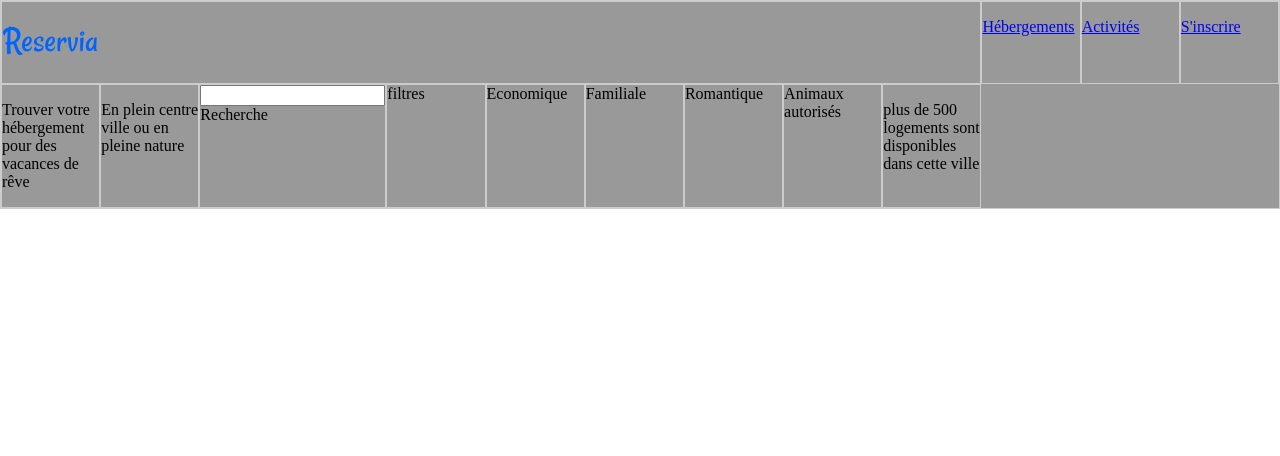
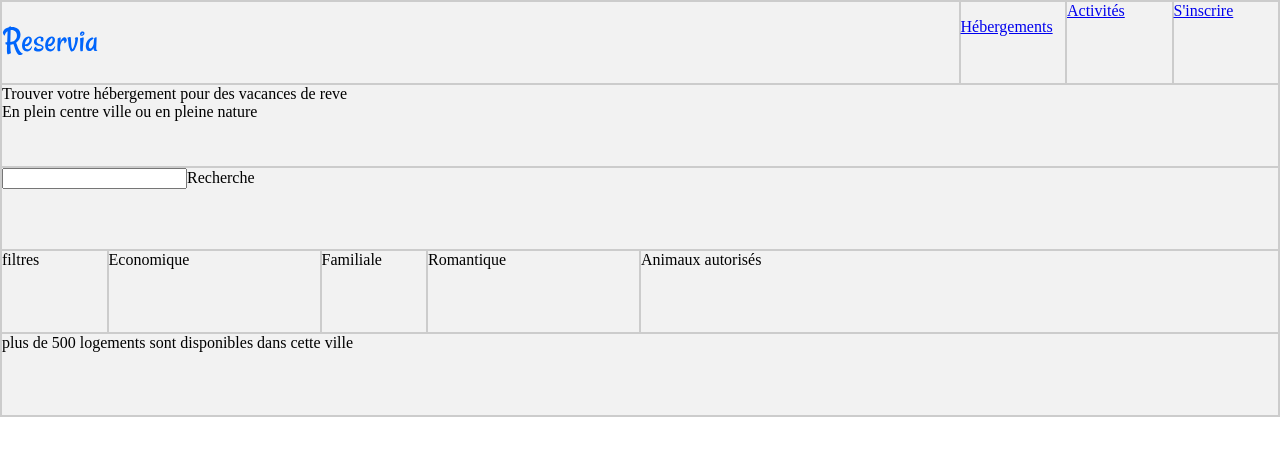
Before and after one commit to Andriatsimaniry/Andriatsimaniry_2_20032021, a plain HTML site: page index.html in a window 1280 px wide. Drawn offline with Linux system fonts and the light colour scheme.

Commit message:
Modification css grid

```diff
--- a/index.html
+++ b/index.html
@@ -15,17 +15,17 @@
 			<div class="tete">
 				<div class="logo"><p><img src="Reservia.svg"/></p></div>
 		 		<div class="hebergement"><p><a href="hébergements">Hébergements</a></p></div>
-				<div class="activite"><p><a href="activités">Activités</a></p></div>
-				<div class="inscrire"><p><a href="S'inscrire">S'inscrire</a> </p></div>
-		 		<div class="text"><p>Trouver votre hébergement pour des vacances de rêve</p></div>
-				<div class="subtext"><p>En plein centre ville ou en pleine nature</p></div>
-				<div class="recherche"><input type="ville" name="Recherche">Recherche</p></div>
+				<div class="activite"><a href="activités">Activités</a></div>
+				<div class="inscrire"><a href="S'inscrire">S'inscrire</a></div>
+		 		<div class="text">Trouver votre hébergement pour des vacances de reve<br/>
+				                	En plein centre ville ou en pleine nature</div>
+				<div class="recherche"><input type="ville" name="Recherche">Recherche</div>
 				<div class="filtres">filtres</div>
 				<div class="economique">Economique</div>
 	 			<div class="familiale">Familiale</div>
 	 			<div class="romantique">Romantique</div>
 	 			<div class="animaux">Animaux autorisés</div>
-				<div class="ville"><p>plus de 500 logements sont disponibles dans cette ville</p></div>
+				<div class="ville">plus de 500 logements sont disponibles dans cette ville</div>
 
 			</div>
 
--- a/styles.css
+++ b/styles.css
@@ -2,29 +2,53 @@ body{
 	margin: 0px;
 	padding:0px;
 }
-
-
-
 div{
 	border: 1px solid #ccc;
-	background-color: #999;
+	background-color: #f2f2f2;
 }
 
 .tete {
 	display: grid;
-	grid-template: auto / repeat(12,1fr);
-	grid-template-areas: "l l l l l l l l l h a i";
+	grid-template-columns: repeat(12,1fr);
+	grid-template-rows: repeat(5,1fr);
+
+
 
 }
 .logo{
-	grid-area: l;
+	grid-row: 1 ;
+	grid-column: 1 / span 9;
+
 }
-.hebergement{
-	grid-area: h;
+.text{
+	grid-row: 2 ;
+	grid-column: 1 / span 12;
 }
-.activite{
-	grid-area: a;
+.recherche{
+	grid-row: 3;
+	grid-column: 1 / span 12;
 }
-.inscrire{
-	grid-area: i;
+.filtres{
+	grid-row: 4 ;
+	grid-column: 1 ;
 }
+.economique{
+	grid-row: 4;
+	grid-column: 2 / span 2;
+}
+.familiale{
+	grid-row: 4;
+	grid-column: 4 ;
+}
+.romantique{
+	grid-row: 4;
+	grid-column: 5 / span 2;
+}
+.animaux{
+	grid-row: 4;
+	grid-column: 7 / span 6;
+}
+.ville{
+	grid-row: 5;
+	grid-column: 1 / span 12;
+}
```
